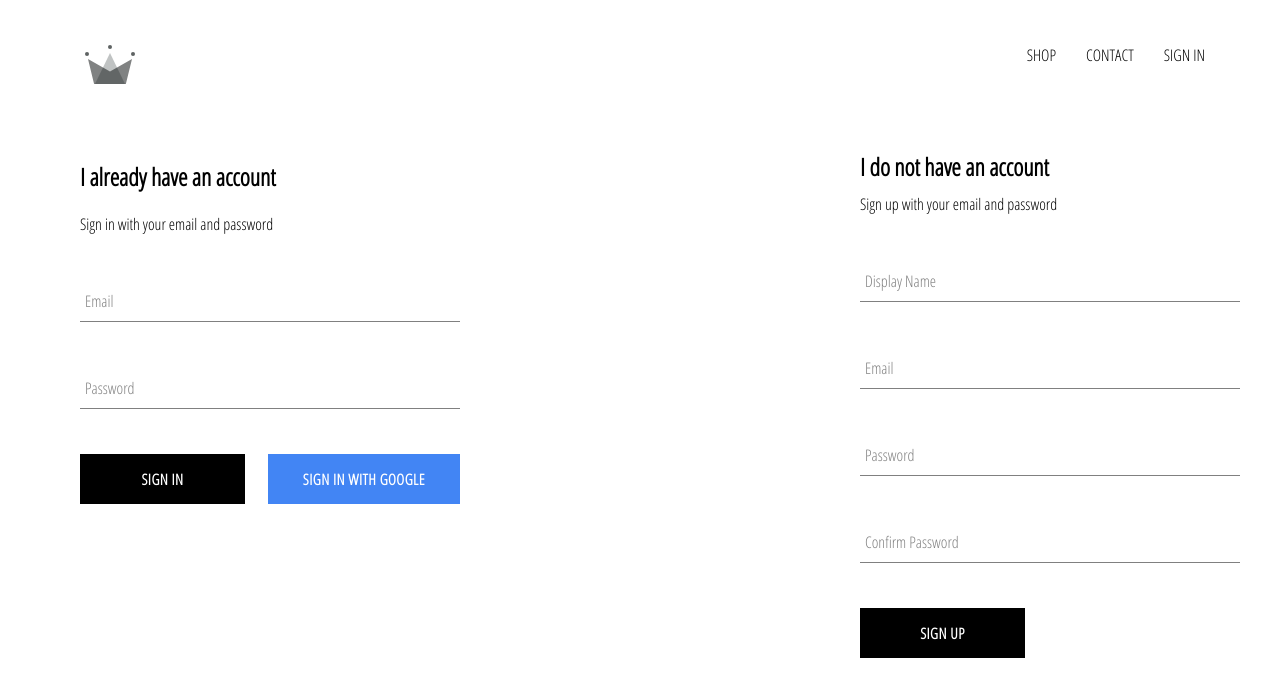
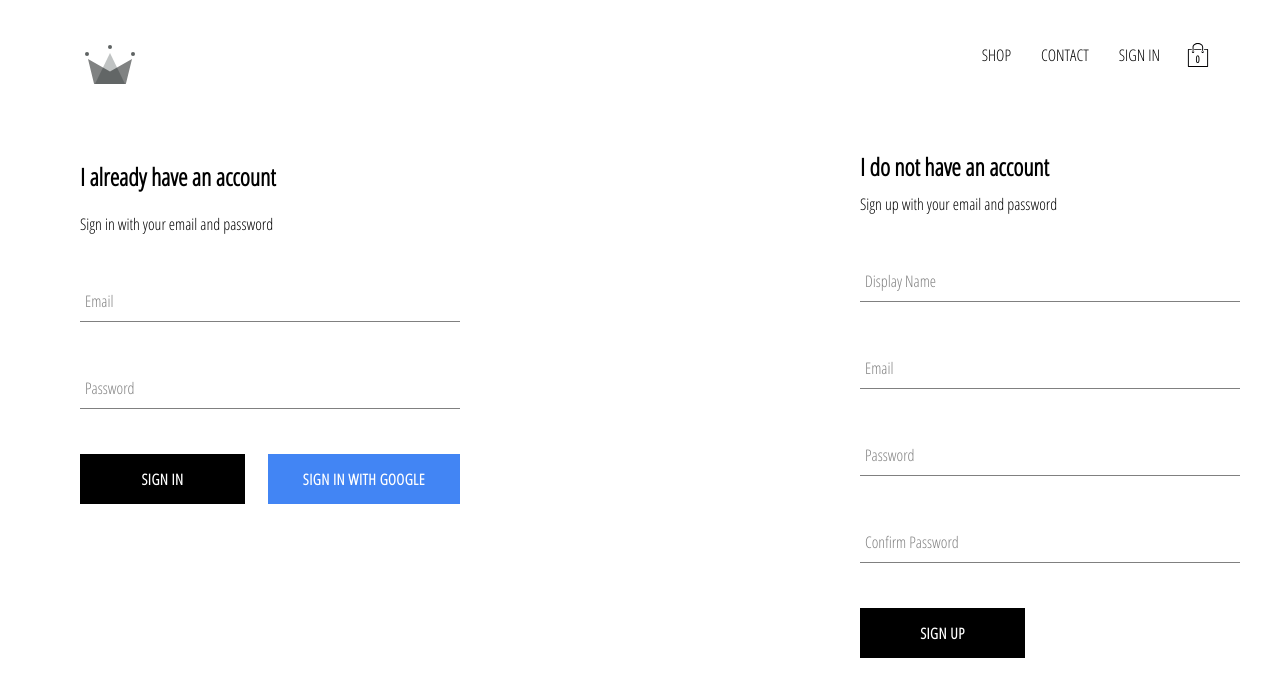
Before and after one commit to arun8nair/clothing-store, a React (Create React App) app: page /signin in a window 1280 px wide. Shown: the top 696 px of the page. Built offline with nearby package versions, Linux system fonts and the light colour scheme; no server answers.

Commit message:
cart icon

```diff
--- /dev/null
+++ b/src/components/CartDropdown/CartDropdown.scss
@@ -0,0 +1,24 @@
+.cart-dropdown {
+  position: absolute;
+  width: 240px;
+  height: 340px;
+  display: flex;
+  flex-direction: column;
+  padding: 20px;
+  border: 1px solid black;
+  background-color: white;
+  top: 90px;
+  right: 40px;
+  z-index: 5;
+
+  .cart-items {
+    height: 240px;
+    display: flex;
+    flex-direction: column;
+    overflow: scroll;
+  }
+
+  button {
+    margin-top: auto;
+  }
+}
--- /dev/null
+++ b/src/components/CartDropdown/index.jsx
@@ -0,0 +1,13 @@
+import React from 'react';
+
+import CustomButton from '../CustomButton';
+import './CartDropdown.scss';
+
+const CartDropdown = () => (
+    <div className="cart-dropdown">
+        <div className="cart-items" />
+        <CustomButton>GO TO CHECKOUT</CustomButton>
+    </div>
+)
+
+export default CartDropdown;
--- /dev/null
+++ b/src/components/CartIcon/CartIcon.scss
@@ -0,0 +1,21 @@
+.cart-icon {
+    width: 45px;
+    height: 45px;
+    position: relative;
+    display: flex;
+    align-items: center;
+    justify-content: center;
+    cursor: pointer;
+
+    .shopping-icon {
+      width: 24px;
+      height: 24px;
+    }
+
+    .item-count {
+      position: absolute;
+      font-size: 10px;
+      font-weight: bold;
+      bottom: 12px;
+    }
+  }
--- /dev/null
+++ b/src/components/CartIcon/index.jsx
@@ -0,0 +1,22 @@
+import React from 'react';
+import {connect} from 'react-redux';
+import {toggleCartHidden} from '../../redux/cart/cartActions';
+import { ReactComponent as ShoppingIcon } from '../../assets/shopping-bag.svg';
+
+import './CartIcon.scss';
+
+const CartIcon = ({toggleCartHidden}) => (
+    <div className="cart-icon" onClick={toggleCartHidden}>
+        <ShoppingIcon className="shopping-icon"/>
+        <span className="item-count">0</span>
+    </div>
+)
+
+const mapDispatchToProps = dispatch => ({
+    toggleCartHidden: () => dispatch(toggleCartHidden())
+})
+
+export default connect(
+    null,
+    mapDispatchToProps
+    )(CartIcon);
--- a/src/components/Header/index.jsx
+++ b/src/components/Header/index.jsx
@@ -3,9 +3,11 @@
 import {connect} from 'react-redux';
 import {auth} from '../../firebase/firebase.utils';
 import {ReactComponent as Logo} from '../../assets/crown.svg';
+import CartIcon from '../CartIcon';
+import CartDropdown from '../CartDropdown';
 import './Header.scss';
 
-const Header = ({currentUser}) => (
+const Header = ({currentUser, hidden}) => (
     <div className="header">
         <Link to="" className="logo-container">
             <Logo className="logo" />
@@ -23,12 +25,15 @@
                 :
                 <Link to="/signin" className="option">SIGN IN</Link>
             }
+            <CartIcon />
         </div>
+        {hidden ? null : <CartDropdown />}
     </div>
 )
 
-const mapStateToProps = (state) => ({
-    currentUser: state.user.currentUser
+const mapStateToProps = ({user: {currentUser}, cart: {hidden}}) => ({
+    currentUser: currentUser,
+    hidden
 })
 
 export default connect(mapStateToProps)(Header);
--- /dev/null
+++ b/src/redux/cart/cartActions.js
@@ -0,0 +1,5 @@
+import CartActionTypes from './types';
+
+export const toggleCartHidden = () => ({
+    type: CartActionTypes.TOGGLE_CART_HIDDEN
+})
--- /dev/null
+++ b/src/redux/cart/cartReducer.js
@@ -0,0 +1,19 @@
+import CartActionTypes from './types';
+
+const INITIAL_STATE = {
+    hidden: true
+}
+
+const cartReducer = (state = INITIAL_STATE, action) => {
+    switch(action.type) {
+        case CartActionTypes.TOGGLE_CART_HIDDEN:
+            return {
+                ...state,
+                hidden: !state.hidden
+            }
+
+        default: return state;
+    }
+}
+
+export default cartReducer;
--- /dev/null
+++ b/src/redux/cart/types.js
@@ -0,0 +1,5 @@
+const CartActionTypes = {
+    TOGGLE_CART_HIDDEN: 'TOGGLE_CART_HIDDEN'
+}
+
+export default CartActionTypes;
--- a/src/redux/rootReducer.js
+++ b/src/redux/rootReducer.js
@@ -1,7 +1,9 @@
 import {combineReducers} from 'redux';
 
 import userReducer from './user/userReducer';
+import cartReducer from './cart/cartReducer';
 
 export default combineReducers({
-    user: userReducer
+    user: userReducer,
+    cart: cartReducer
 })
```
Also changed, not shown: src/assets/shopping-bag.svg (added).
